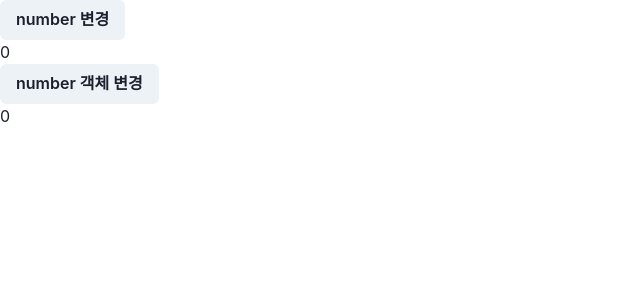
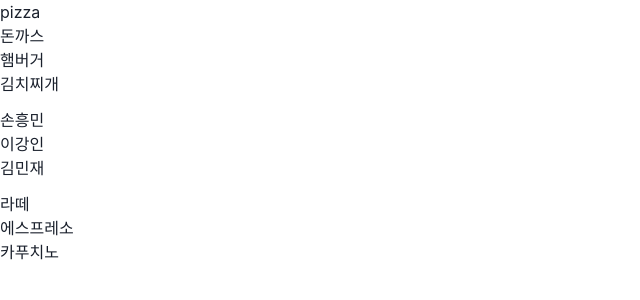
Before and after one commit to yel106/react20231031, a React (Create React App) app: page / in a window 1280 px wide. Shown: the top 300 px of the page, without its empty margins (0-640 px from the left). Built offline with nearby package versions, Linux system fonts and the light colour scheme.

Commit message:
배열을 jsx에서 사용하기

```diff
--- a/src/App.js
+++ b/src/App.js
@@ -1,42 +1,48 @@
-import React, { useState } from "react";
-import { Box, Button, Text } from "@chakra-ui/react";
+import React from "react";
+import { Box, List, ListItem } from "@chakra-ui/react";
 
 function App(props) {
-  // set... 메소드로 상태 변경할 수 있음
-  // 상태가 같은지 아닌지(참조값에 의해 결정) 판단해서 re-render 결정함
+  const arr = ["pizza", "돈까스", "햄버거", "김치찌개"];
+  const arr2 = ["손흥민", "이강인", "김민재"];
+  const arr3 = ["라떼", "에스프레소", "카푸치노"];
 
-  const [number, setNumber] = useState(0);
-  const [numberObject, setNumberObject] = useState({
-    number: 0,
-  }); /* 객체를 넣어봄*/
-
-  function handleNumberObjectChange() {
-    //참조값은 같은데 property만 달라졌으니까 같은 객체라고 생각함.
-    // 그래서  re-rendering을 안 함. 객체를 그냥 쓰면 안되고 복사해서 써야함.
-    // 상태를 변경하는 객체라면 let c =d 이런식으로 쓰면 안되고 자바스크립트에서 복사하려면
-    // numberObject.number = numberObject.number + 1;
-    // setNumberObject(numberObject);
-
-    //복사해서 써야함
-    const newNumberObject = { ...numberObject };
-    newNumberObject.number = newNumberObject.number + 1;
-    setNumberObject(newNumberObject);
-  }
+  const listItems = arr.map((item) => <ListItem>{item}</ListItem>);
 
   return (
+    // <div>
+    //   <List>
+    //     <ListItem>{arr[0]}</ListItem>
+    //     <ListItem>{arr[1]}</ListItem>
+    //     <ListItem>{arr[2]}</ListItem>
+    //     <ListItem>{arr[3]}</ListItem>
+    //   </List>
+    // </div>
+
+    //위와 같은 결과가 나옴
+
     <div>
-      <Box>
-        <Button onClick={() => setNumber(number + 1)}>number 변경</Button>
-        {/* number+1 은 이전과 다르다고 리액트가 판단해서 클릭시 숫자가 늘어남 */}
-        <Text>{number}</Text>
+      <Box mb={3}>
+        <List>{listItems}</List>
       </Box>
 
-      <Box>
-        <Button onClick={handleNumberObjectChange}> number 객체 변경</Button>
-        <Text>{numberObject.number}</Text>
+      <Box mb={3}>
+        <List>
+          {/*  손흥민, 이강인, 김민재
+           */}
+          {arr2.map((e) => (
+            <ListItem>{e}</ListItem>
+          ))}
+        </List>
+      </Box>
+      <Box mb={3}>
+        <List>
+          {/*  세번째 배열들이 ListItem으로 출력되도록 */}
+          {arr3.map((e) => (
+            <ListItem>{e}</ListItem>
+          ))}
+        </List>
       </Box>
     </div>
   );
 }
-
 export default App;
```
